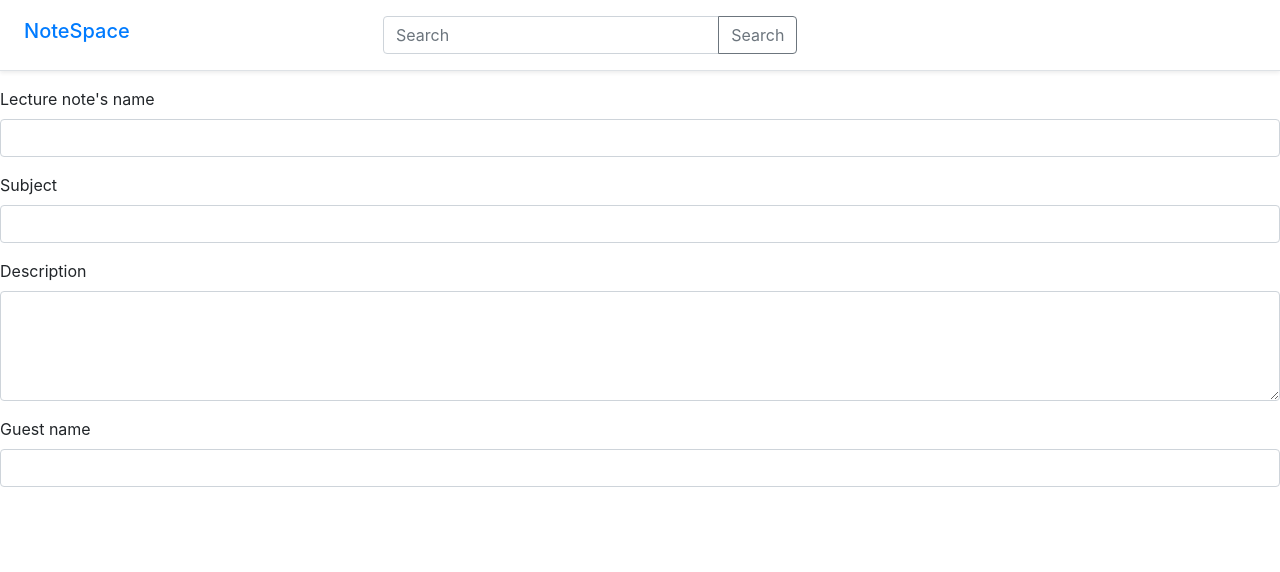
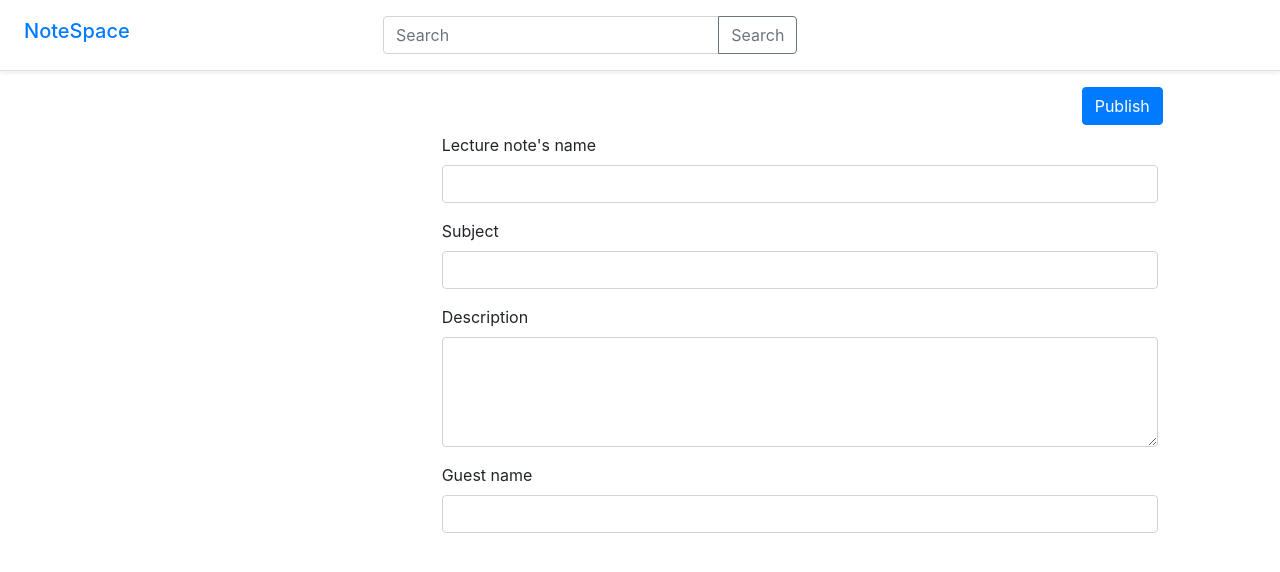
Before and after one commit to eszepto/notespace_cloned, a Django app: page /upload/ in a window 1280 px wide. Shown: the top 572 px of the page. Run offline with Django 3.2, Linux system fonts and the light colour scheme; some libraries are stand-ins or nearby versions.

Commit message:
Rearrange upload page to 2 columns and add a publish button

```diff
--- a/notes/templates/upload_page.html
+++ b/notes/templates/upload_page.html
@@ -1,13 +1,16 @@
 <!DOCTYPE html>
 <html lang="en">
+
 <head>
     <meta charset="UTF-8">
     <meta name="viewport" content="width=device-width, initial-scale=1.0">
     <meta http-equiv="X-UA-Compatible" content="ie=edge">
-    <link rel="stylesheet" href="https://stackpath.bootstrapcdn.com/bootstrap/4.3.1/css/bootstrap.min.css" integrity="sha384-ggOyR0iXCbMQv3Xipma34MD+dH/1fQ784/j6cY/iJTQUOhcWr7x9JvoRxT2MZw1T" crossorigin="anonymous">
+    <link rel="stylesheet" href="https://stackpath.bootstrapcdn.com/bootstrap/4.3.1/css/bootstrap.min.css"
+        integrity="sha384-ggOyR0iXCbMQv3Xipma34MD+dH/1fQ784/j6cY/iJTQUOhcWr7x9JvoRxT2MZw1T" crossorigin="anonymous">
 
     <title>Upload</title>
 </head>
+
 <body>
     <div class="d-flex flex-column flex-md-row align-items-center p-3 px-md-4 mb-3 bg-white border-bottom shadow-sm">
         <div class="my-0 mr-md-auto font-weight-large" ;>
@@ -21,9 +24,10 @@
         <div class="col-md-2">&nbsp;</div>
 
         <div class="input-group my-0 ml-md-5 mr-md-5 ">
-            <input type="text" class="form-control" placeholder="Search" aria-label="Recipient's username" aria-describedby="basic-addon2">
+            <input type="text" class="form-control" placeholder="Search" aria-label="Recipient's username"
+                aria-describedby="basic-addon2">
             <div class="input-group-append">
-              <button class="btn btn-outline-secondary" type="button" >Search</button>
+                <button class="btn btn-outline-secondary" type="button">Search</button>
             </div>
         </div>
 
@@ -34,16 +38,28 @@
 
     </div>
 
+    <div class="container-fluid">
+        <form action="">
+            <div class="row justify-content-end">
+                <div class="col-md-2">
+                    <button type="submit" class="btn btn-primary mb-2">Publish</button>
+                </div>
+            </div>
+            <div class="row">
+                <div class="col-md-4">
+                    <!-- browse picture column -->
+                </div>
+                <div class="col-md-7">
                     <div class="form-group">
                         <label for="LectureName">Lecture note's name</label>
-           <input type="text" class="form-control" id="LectureName" >
+                        <input type="text" class="form-control" id="LectureName">
                         <div class="valid-feedback">
                             Please fill Lecture note's name.
                         </div>
                     </div>
                     <div class="form-group">
                         <label for="Subject">Subject</label>
-           <input type="text" class="form-control" id="Subject" >
+                        <input type="text" class="form-control" id="Subject">
                     </div>
                     <div class="form-group">
                         <label for="Description">Description</label>
@@ -51,13 +67,24 @@
                     </div>
                     <div class="form-group">
                         <label for="WriterName">Guest name</label>
-           <input type="text" class="form-control" id="WriterName" >
+                        <input type="text" class="form-control" id="WriterName">
+                    </div>
+                </div>
+            </div>
+        </form>
     </div>
 
 
 
-    <script src="https://code.jquery.com/jquery-3.3.1.slim.min.js" integrity="sha384-q8i/X+965DzO0rT7abK41JStQIAqVgRVzpbzo5smXKp4YfRvH+8abtTE1Pi6jizo" crossorigin="anonymous"></script>
-    <script src="https://cdnjs.cloudflare.com/ajax/libs/popper.js/1.14.7/umd/popper.min.js" integrity="sha384-UO2eT0CpHqdSJQ6hJty5KVphtPhzWj9WO1clHTMGa3JDZwrnQq4sF86dIHNDz0W1" crossorigin="anonymous"></script>
-    <script src="https://stackpath.bootstrapcdn.com/bootstrap/4.3.1/js/bootstrap.min.js" integrity="sha384-JjSmVgyd0p3pXB1rRibZUAYoIIy6OrQ6VrjIEaFf/nJGzIxFDsf4x0xIM+B07jRM" crossorigin="anonymous"></script>
+    <script src="https://code.jquery.com/jquery-3.3.1.slim.min.js"
+        integrity="sha384-q8i/X+965DzO0rT7abK41JStQIAqVgRVzpbzo5smXKp4YfRvH+8abtTE1Pi6jizo"
+        crossorigin="anonymous"></script>
+    <script src="https://cdnjs.cloudflare.com/ajax/libs/popper.js/1.14.7/umd/popper.min.js"
+        integrity="sha384-UO2eT0CpHqdSJQ6hJty5KVphtPhzWj9WO1clHTMGa3JDZwrnQq4sF86dIHNDz0W1"
+        crossorigin="anonymous"></script>
+    <script src="https://stackpath.bootstrapcdn.com/bootstrap/4.3.1/js/bootstrap.min.js"
+        integrity="sha384-JjSmVgyd0p3pXB1rRibZUAYoIIy6OrQ6VrjIEaFf/nJGzIxFDsf4x0xIM+B07jRM"
+        crossorigin="anonymous"></script>
 </body>
+
 </html>
```
Lines whose indentation alone changed are shown as unchanged.
